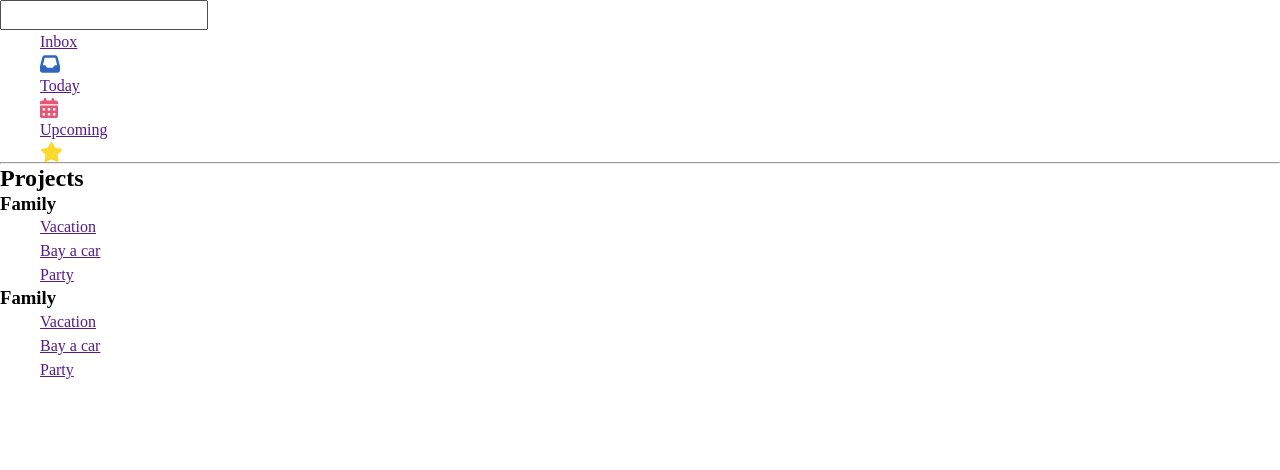
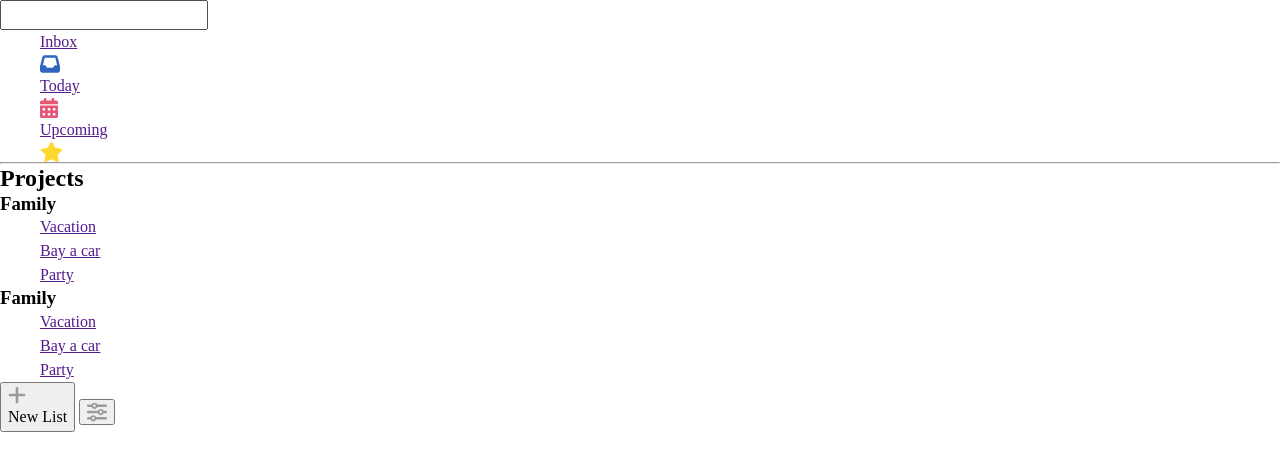
Before and after one commit to Moath-COE/MoazToDo, a website built with webpack: page src/templates/template.html in a window 1280 px wide. Built offline with nearby package versions, Linux system fonts and the light colour scheme.

Commit message:
Setup side navbar skelaton

```diff
--- a/src/templates/template.html
+++ b/src/templates/template.html
@@ -40,8 +40,9 @@
         </li>
       </ul>
       <hr />
+      <div class="nav_projects_section">
         <h2>Projects</h2>
-      <div>
+        <div class="nav_project_brief">
           <h3>Family</h3>
           <ul>
             <li><a href="">Vacation</a></li>
@@ -49,7 +50,7 @@
             <li><a href="">Party</a></li>
           </ul>
         </div>
-      <div>
+        <div class="nav_project_brief">
           <h3>Family</h3>
           <ul>
             <li><a href="">Vacation</a></li>
@@ -57,6 +58,23 @@
             <li><a href="">Party</a></li>
           </ul>
         </div>
+      </div>
+      <div class="nav_footer">
+        <button type="button">
+          <img
+            src="../assets/icons/plus-solid.svg"
+            alt="plus-solid"
+            class="icon"
+          />New List
+        </button>
+        <button type="button">
+          <img
+            src="../assets/icons/sliders-solid.svg"
+            alt="sliders-solid"
+            class="icon"
+          />
+        </button>
+      </div>
     </nav>
   </body>
 </html>
```
Lines whose indentation alone changed are shown as unchanged.
